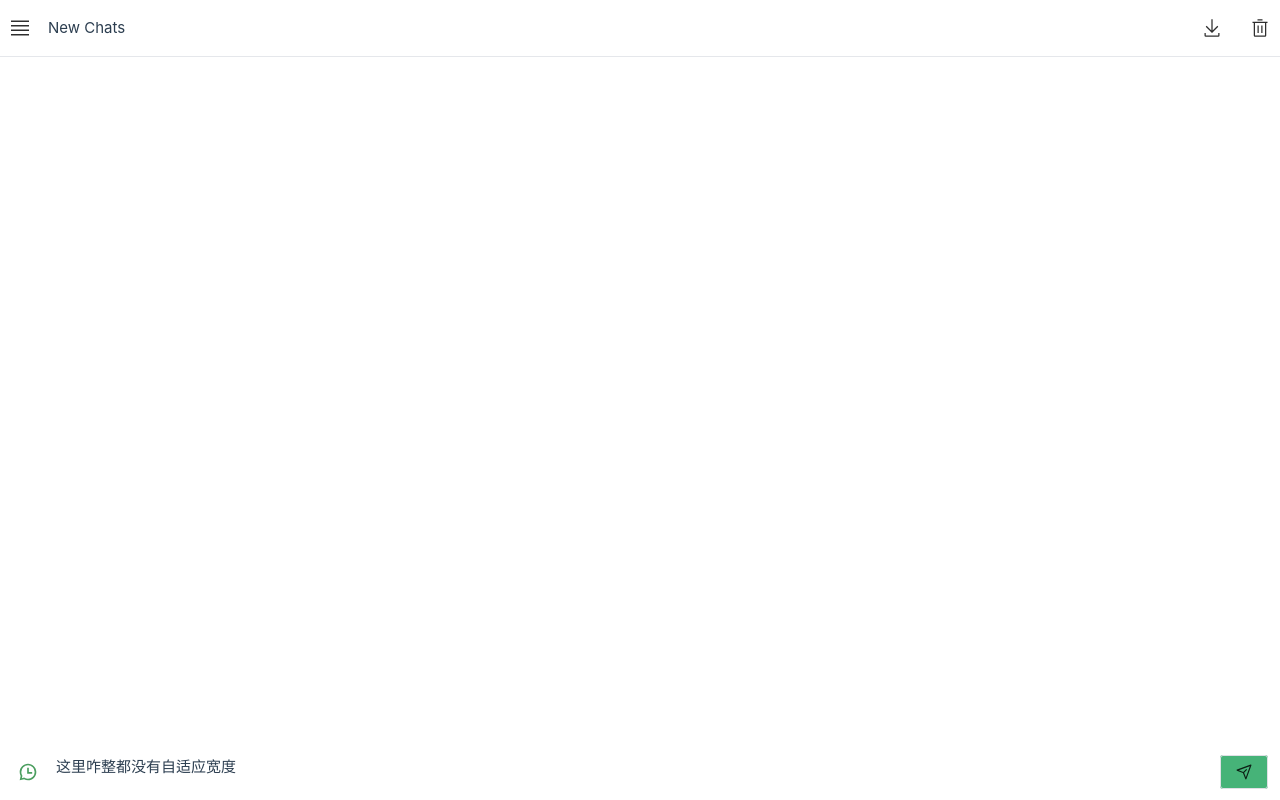
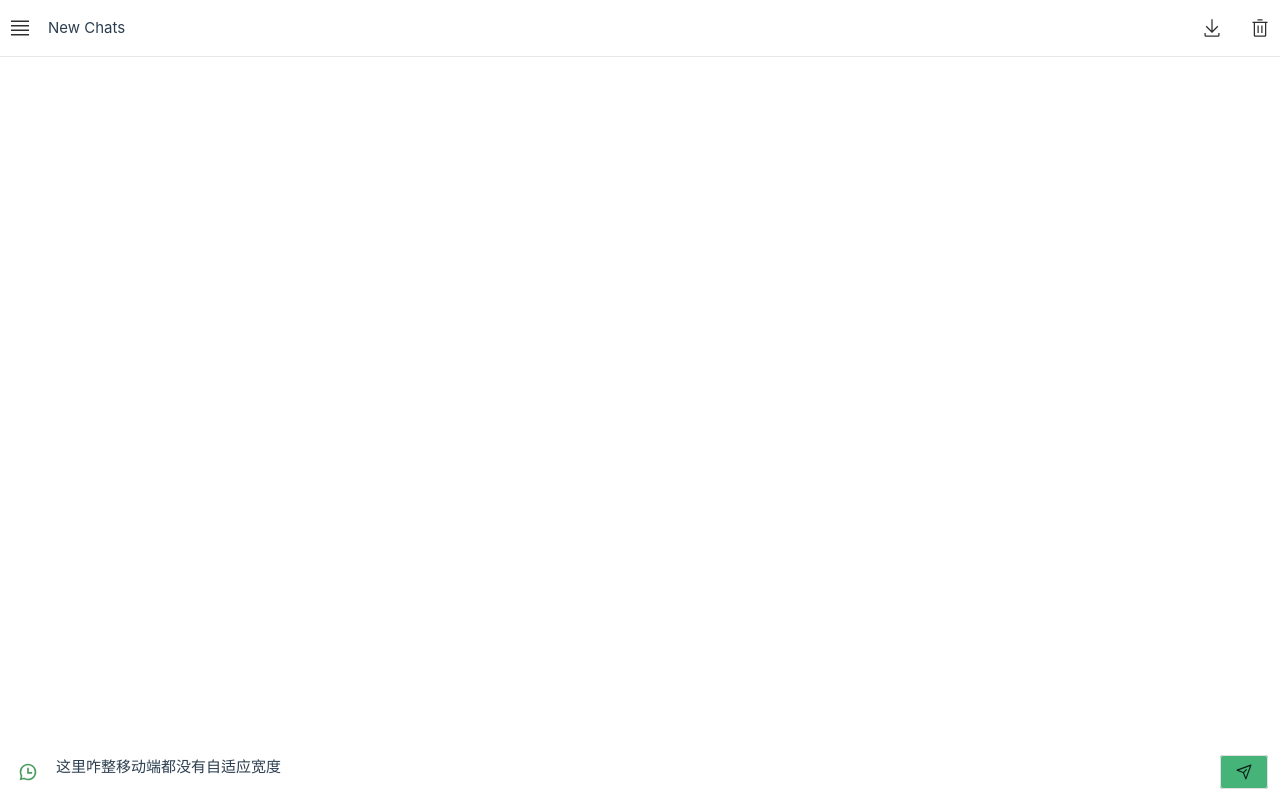
Before and after one commit to SinMu-L/chatweb, a Vue app: page / in a window 1280 px wide. Built offline with nearby package versions, Linux system fonts and the light colour scheme; the HTML template or start-up script is replaced by a standard one.

Commit message:
完善移动端样式

```diff
--- a/src/App.vue
+++ b/src/App.vue
@@ -120,7 +120,7 @@ const activate = (place: DrawerPlacement) => {
                 </svg></span></button>
           </div>
           <div class=" h-8 w-full">
-              这里咋整都没有自适应宽度
+              这里咋整移动端都没有自适应宽度
           </div>
 
           <div>
```
